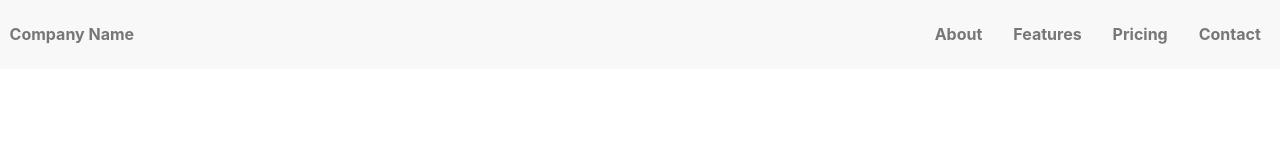
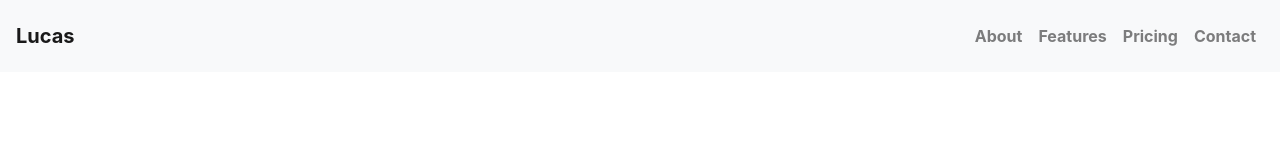
Before and after one commit to lcsdeveloper/webDevCodes, a plain HTML site: page Boostrap Codes/chapter4/index.html in a window 1280 px wide. Drawn offline with nearby package versions, Linux system fonts and the light colour scheme.

Commit message:
added navbar

```diff
--- a/Boostrap Codes/chapter4/base.css
+++ b/Boostrap Codes/chapter4/base.css
@@ -1,11 +1,7 @@
-header {
-  background-color: #f8f8f8;
-}
+
 
 header a,
 header ul{
-  padding: 1.4rem 0;
-  color: #777;
-  font-weight: bold;
-  margin: 0 0.6rem;
+
+
 }
--- a/Boostrap Codes/chapter4/index.html
+++ b/Boostrap Codes/chapter4/index.html
@@ -1,41 +1,78 @@
 <!DOCTYPE html>
 <html lang="en">
-
   <head>
-  <meta charset="UTF-8">
-  <meta name="viewport" content="width=device-width, initial-scale=1.0">
+    <meta charset="UTF-8" />
+    <meta name="viewport" content="width=device-width, initial-scale=1.0" />
     <!-- bootstrap link -->
-  <link rel="stylesheet" href="https://maxcdn.bootstrapcdn.com/bootstrap/4.0.0/css/bootstrap.min.css"
-    integrity="sha384-Gn5384xqQ1aoWXA+058RXPxPg6fy4IWvTNh0E263XmFcJlSAwiGgFAW/dAiS6JXm" crossorigin="anonymous" />
+    <link
+      rel="stylesheet"
+      href="https://maxcdn.bootstrapcdn.com/bootstrap/4.0.0/css/bootstrap.min.css"
+      integrity="sha384-Gn5384xqQ1aoWXA+058RXPxPg6fy4IWvTNh0E263XmFcJlSAwiGgFAW/dAiS6JXm"
+      crossorigin="anonymous"
+    />
     <!-- css link -->
-  <link rel="stylesheet" href="base.css">
+    <link rel="stylesheet" href="base.css" />
     <title>Document</title>
   </head>
 
   <body>
     <header class="container-fluid">
       <!-- row 1 -->
-    <div class="row d-flex justify-content-between">
-      <a class="brand" href="#">Company Name</a>
-      <ul class="list-inline list-unstyled">
-        <li class="list-inline-item"><a href="#about">About</a></li>
-        <li class="list-inline-item"><a href="#features">Features</a></li>
-        <li class="list-inline-item"><a href="#pricing">Pricing</a></li>
-        <li class="list-inline-item"><a href="#contact">Contact</a></li>
+      <div class="row">
+        <nav
+          class="col-12 navbar navbar-expand-md navbar-light bg-light font-weight-bold pt-3 pb-3"
+        >
+          <a href="#" class="navbar-brand">Lucas</a>
+          <button
+            class="navbar-toggler"
+            type="button"
+            data-toggle="collapse"
+            data-target="#navbarNav"
+            aria-controls="navbarNav"
+            aria-expanded="false"
+            aria-label="Alterna navegação"
+          >
+            <span class="navbar-toggler-icon"></span>
+          </button>
+          <div class="collapse navbar-collapse" id="navbarNav">
+            <ul class="navbar-nav ml-auto">
+              <li class="nav-item">
+                <a href="#" class="nav-link">About</a>
+              </li>
+              <li class="nav-item">
+                <a href="#" class="nav-link">Features</a>
+              </li>
+              <li class="nav-item">
+                <a href="#" class="nav-link">Pricing</a>
+              </li>
+              <li class="nav-item">
+                <a href="#" class="nav-link">Contact</a>
+              </li>
             </ul>
           </div>
+        </nav>
+      </div>
     </header>
+    <section class="">
+      <div class="container">
+        <!-- row 2 -->
+      </div>
+    </section>
 
-
-  <script src="https://code.jquery.com/jquery-3.2.1.slim.min.js"
-    integrity="sha384-KJ3o2DKtIkvYIK3UENzmM7KCkRr/rE9/Qpg6aAZGJwFDMVNA/GpGFF93hXpG5KkN" crossorigin="anonymous">
-  </script>
-  <script src="https://cdnjs.cloudflare.com/ajax/libs/popper.js/1.12.9/umd/popper.min.js"
-    integrity="sha384-ApNbgh9B+Y1QKtv3Rn7W3mgPxhU9K/ScQsAP7hUibX39j7fakFPskvXusvfa0b4Q" crossorigin="anonymous">
-  </script>
-  <script src="https://maxcdn.bootstrapcdn.com/bootstrap/4.0.0/js/bootstrap.min.js"
-    integrity="sha384-JZR6Spejh4U02d8jOt6vLEHfe/JQGiRRSQQxSfFWpi1MquVdAyjUar5+76PVCmYl" crossorigin="anonymous">
-  </script>
+    <script
+      src="https://code.jquery.com/jquery-3.2.1.slim.min.js"
+      integrity="sha384-KJ3o2DKtIkvYIK3UENzmM7KCkRr/rE9/Qpg6aAZGJwFDMVNA/GpGFF93hXpG5KkN"
+      crossorigin="anonymous"
+    ></script>
+    <script
+      src="https://cdnjs.cloudflare.com/ajax/libs/popper.js/1.12.9/umd/popper.min.js"
+      integrity="sha384-ApNbgh9B+Y1QKtv3Rn7W3mgPxhU9K/ScQsAP7hUibX39j7fakFPskvXusvfa0b4Q"
+      crossorigin="anonymous"
+    ></script>
+    <script
+      src="https://maxcdn.bootstrapcdn.com/bootstrap/4.0.0/js/bootstrap.min.js"
+      integrity="sha384-JZR6Spejh4U02d8jOt6vLEHfe/JQGiRRSQQxSfFWpi1MquVdAyjUar5+76PVCmYl"
+      crossorigin="anonymous"
+    ></script>
   </body>
-
 </html>
```
Lines whose indentation alone changed are shown as unchanged.
